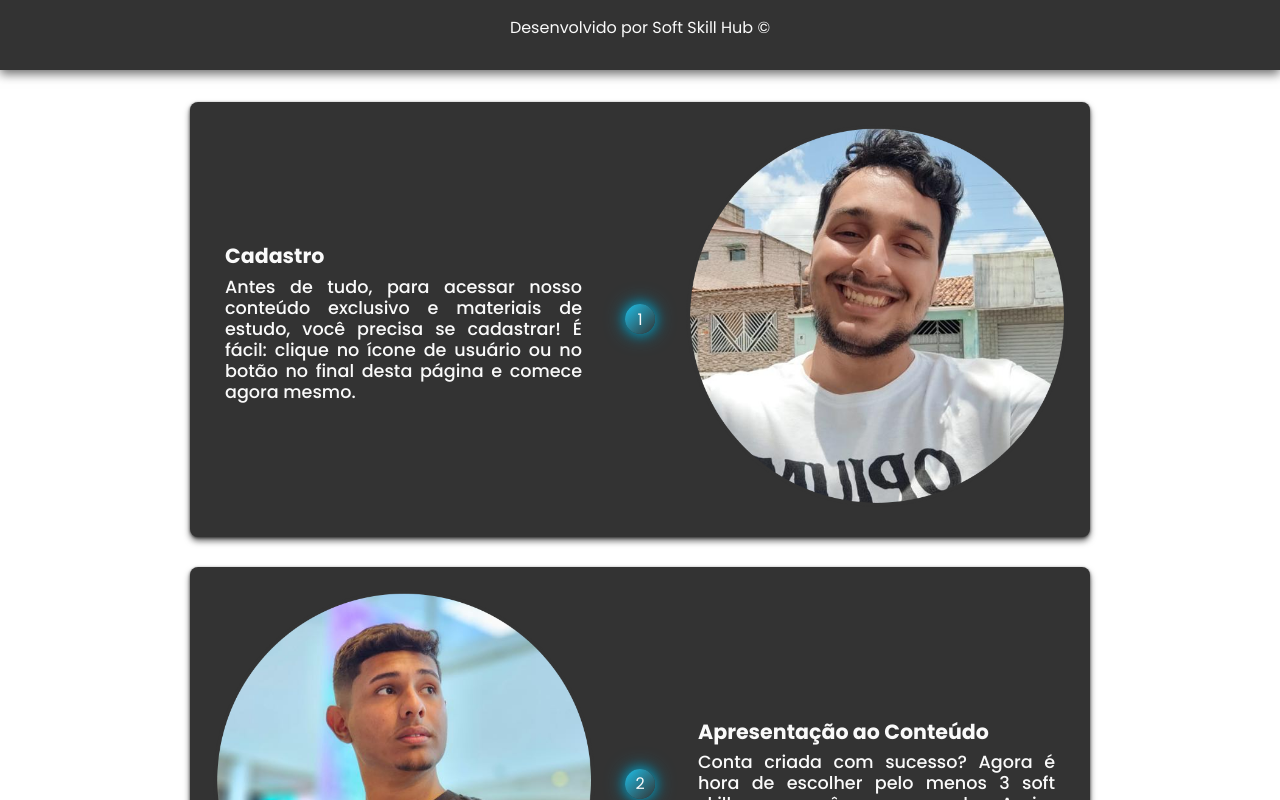
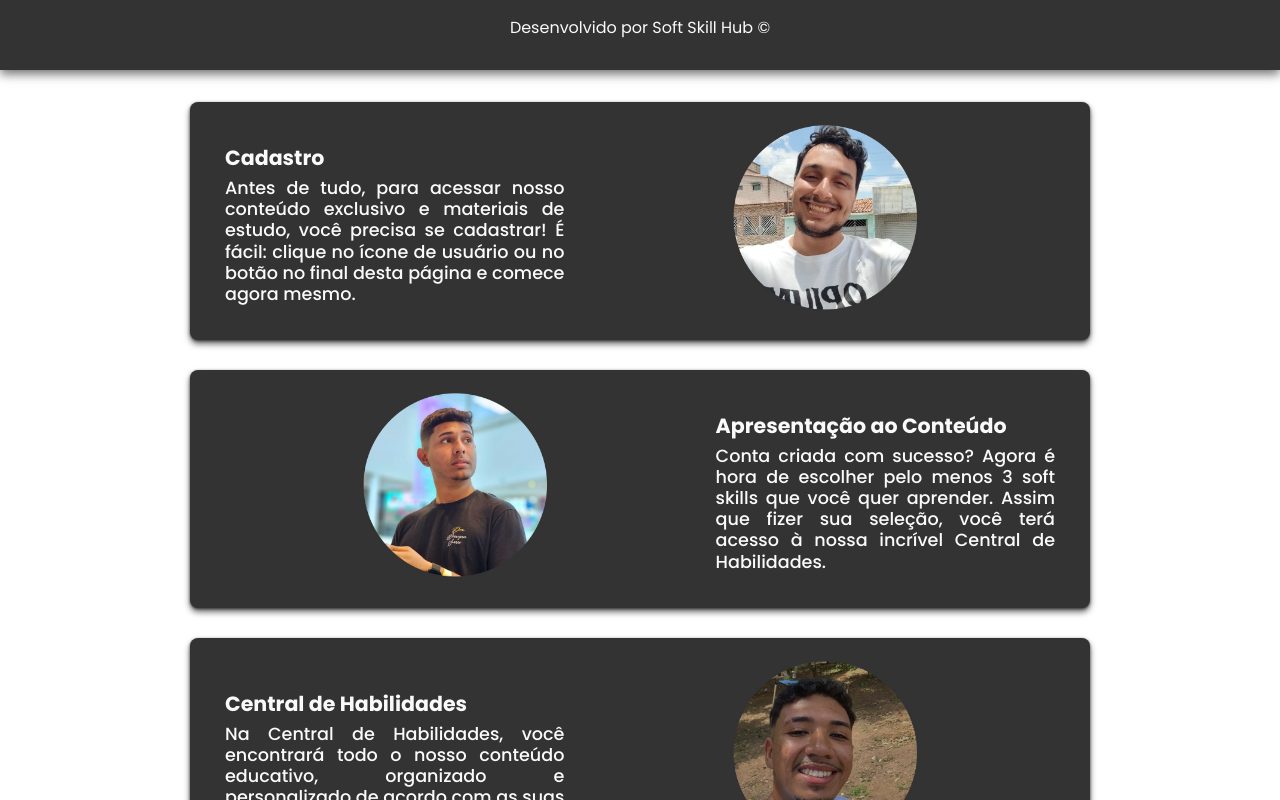
Before and after one commit to MedusaGabriel/SoftSkillHub, a React (Vite) app in the folder soft-skill-hub/: page /sobre in a window 1280 px wide. Shown: the part 880-1680 px from the top of the page. Built offline with nearby package versions, Linux system fonts and the light colour scheme.

Commit message:
Update Design

```diff
--- a/soft-skill-hub/src/App.css
+++ b/soft-skill-hub/src/App.css
@@ -14,6 +14,7 @@ body {
     min-height: 100vh;
     color: var(--text-highlight);
     background-color: var(--background-primary);
+    overflow-x: hidden;
 }
 
 .main-content {
--- a/soft-skill-hub/src/pages/habilidades/Habilidades.css
+++ b/soft-skill-hub/src/pages/habilidades/Habilidades.css
@@ -54,7 +54,6 @@
   align-items: center;
   min-height: 100vh;
   color: var(--darkcolor);
-  padding: 20px;
   text-align: center;
   overflow: auto; /* Garante que animações não "transbordem" */
 }
--- a/soft-skill-hub/src/pages/sobre/sobre.css
+++ b/soft-skill-hub/src/pages/sobre/sobre.css
@@ -124,37 +124,11 @@ body {
   z-index: 2;
 }
 
-.sobre-timeline-circle {
-  position: absolute;
-  top: 50%;
-  left: 50%;
-  right: 50%;
-  transform: translateX(-50%) translateY(-50%);
-  background: linear-gradient(135deg, var(--bluecolor), var(--darkcolor));
-  color: var(--whitecolor);
-  width: 30px;
-  height: 30px;
-  border-radius: 50%;
-  display: flex;
-  justify-content: center;
-  align-items: center;
-  z-index: 3;
-  animation: glowCircle 1.5s ease-in-out infinite;
-  box-shadow: 0 0 10px var(--blueshadow), 0 0 20px var(--blueshadow);
-}
-
-@keyframes glowCircle {
-  0% {
-    box-shadow: 0 0 10px var(--blueshadow), 0 0 20px var(--blueshadow);
-  }
-
-  50% {
-    box-shadow: 0 0 20px var(--blueshadow), 0 0 30px var(--blueshadow);
-  }
-
-  100% {
-    box-shadow: 0 0 10px var(--blueshadow), 0 0 20px var(--blueshadow);
-  }
+.sobre-timeline-image img {
+  width: 10%; /* Ajuste a largura conforme necessário */
+  max-width: 190px; /* Defina um valor máximo para a largura */
+  border-radius: 8px;
+  object-fit: cover;
 }
 
 .sobre-timeline-item {
@@ -239,7 +213,7 @@ body {
 }
 
 .sobre-timeline-image {
-  width: 45%;
+  width: 60%;
 }
 
 .sobre-timeline-image img {
--- a/soft-skill-hub/src/pages/sobre/sobre.jsx
+++ b/soft-skill-hub/src/pages/sobre/sobre.jsx
@@ -56,7 +56,6 @@ function Sobre() {
             <div className="sobre-timeline-line"></div>
 
             <div className="sobre-timeline-item sobre-content">
-              <div className="sobre-timeline-circle">1</div>
               <button className="sobre-timeline-content" onClick={handleClick}>
                 <div className="sobre-timeline-text">
                   <h3>Cadastro</h3>
@@ -74,7 +73,6 @@ function Sobre() {
             </div>
 
             <div className="sobre-timeline-item sobre-content2">
-              <div className="sobre-timeline-circle">2</div>
               <button className="sobre-timeline-content" onClick={handleClick}>
                 <div className="sobre-timeline-image">
                   <img src="../src/assets/anderson.png" alt="Imagem 2" />
@@ -92,7 +90,6 @@ function Sobre() {
             </div>
 
             <div className="sobre-timeline-item sobre-content">
-              <div className="sobre-timeline-circle">3</div>
               <button className="sobre-timeline-content" onClick={handleClick}>
                 <div className="sobre-timeline-text">
                   <h3>Central de Habilidades</h3>
@@ -109,7 +106,6 @@ function Sobre() {
             </div>
 
             <div className="sobre-timeline-item sobre-content2">
-              <div className="sobre-timeline-circle">4</div>
               <button className="sobre-timeline-content" onClick={handleClick}>
                 <div className="sobre-timeline-image">
                   <img src="../src/assets/brian.png" alt="Imagem 4" />
```
